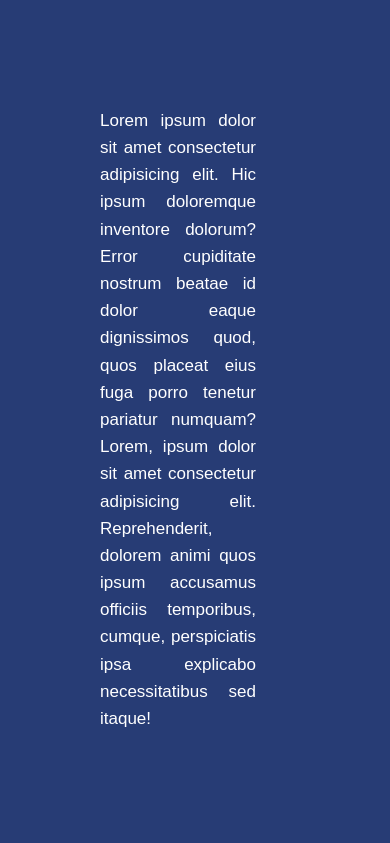
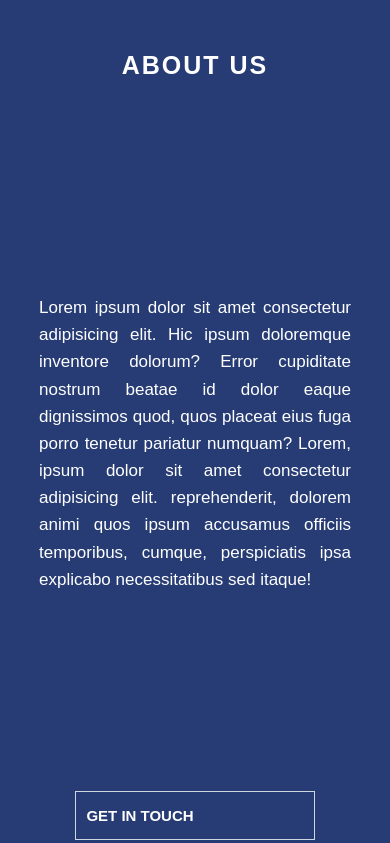
Before and after one commit to mrjlancaster/Responsive-website, a plain HTML site: page index.html in a window 390 px wide. Shown: the part 906-1749 px from the top of the page. Drawn offline with Linux system fonts and the light colour scheme.

Commit message:
adjust the about us section to mobile size

```diff
--- a/css/style.css
+++ b/css/style.css
@@ -96,20 +96,20 @@
     width: 80%;
 }
 
+.header{
+    font-size: 18px;
+    font-weight: 200;
+    font-family: Arial, Helvetica, sans-serif;
+    letter-spacing: 2px;
+    text-transform: uppercase;
+}
+
 .image-box-one{
     width: 50%;
     height: 100%;
     display: flex;
     align-items: center;
     justify-content: center;
-}
-
-.header{
-    font-size: 18px;
-    font-weight: 200;
-    font-family: Arial, Helvetica, sans-serif;
-    letter-spacing: 2px;
-    text-transform: uppercase;
 }
 
 .content p{
@@ -334,12 +334,7 @@ footer{
 }
 
 /* MEDIA QUERY GOES HERE */
-
 @media (max-width: 768px) {
-    html, body {
-        width: 100%;
-        margin: 0 auto;
-    }
 
     .logo-container {
        height: auto;
@@ -358,36 +353,41 @@ footer{
         line-height: 25px;
     }
 
-
-    section #about-us {
-        width: auto;
-        height: auto;
-        display: grid;
-        grid-template-columns: 50% 50%;
-        height: auto;
+    /* ABOUT US SECTION */
+    #about-us{
+        background-color: #273c75;
+        width: 100%;
     }
 
-    #content {
-        display: grid;
-        grid-template-rows: auto auto auto;
-        grid-row-gap: 10px;
-        max-height: 100%;
-        text-align: center;
+    #content{
+        width: 100%;
+        margin: 0;
     }
 
-    #content .header h1 {
+    .header h1 {
+        text-align: center;
         font-size: 25px;
     }
 
-    #content .content p {
+    .content {
+        width: 80%;
+        margin: 0 auto;
+    }
+
+    .content p {
         font-size: 17px;
         text-align: justify;
+    }
+
+    .button-box {
+        text-align: center;
     }
 
     section .image-box-one {
         display: none;
     }
 
+    /* PROJECTS SECTION */
     #projects {
         width: auto;
     }
--- a/index.html
+++ b/index.html
@@ -30,7 +30,7 @@
                     <h1>About Us</h1>
                 </div>
                 <div class="content">
-                    <p>Lorem ipsum dolor sit amet consectetur adipisicing elit. Hic ipsum doloremque inventore dolorum? Error cupiditate nostrum beatae id dolor eaque dignissimos quod, quos placeat eius fuga porro tenetur pariatur numquam?Lorem, ipsum dolor sit amet consectetur adipisicing elit. Reprehenderit, dolorem animi quos ipsum accusamus officiis temporibus, cumque, perspiciatis ipsa explicabo necessitatibus sed itaque!</p>
+                    <p>Lorem ipsum dolor sit amet consectetur adipisicing elit. Hic ipsum doloremque inventore dolorum? Error cupiditate nostrum beatae id dolor eaque dignissimos quod, quos placeat eius fuga porro tenetur pariatur numquam? Lorem, ipsum dolor sit amet consectetur adipisicing elit. reprehenderit, dolorem animi quos ipsum accusamus officiis temporibus, cumque, perspiciatis ipsa explicabo necessitatibus sed itaque!</p>
                 </div>
                 <div class="button-box">
                     <a href="/contact.html" class="btn">Get in touch</a>
```
